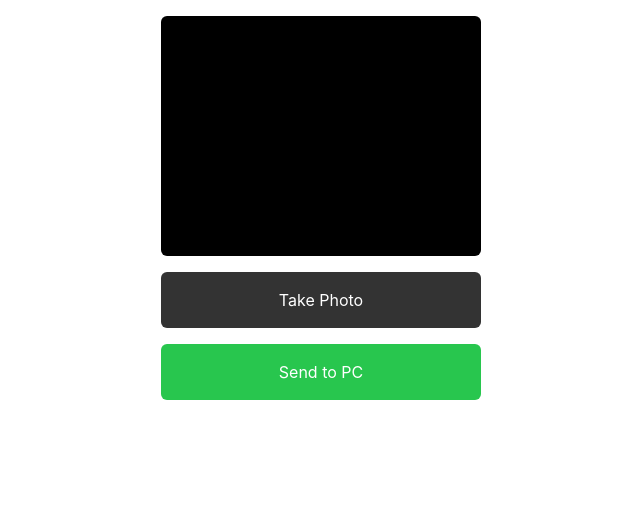
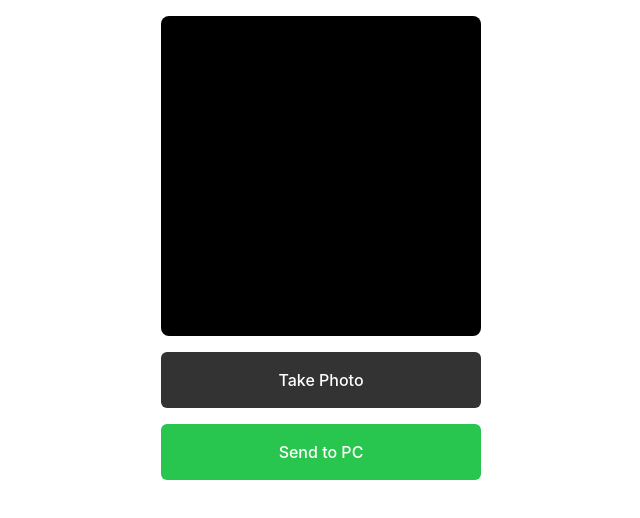
Before and after one commit to SensorTeam/scanner, a website: page public/new-index.html in a window 1280 px wide. Shown: the whole page, without its empty margins (319-959 px from the left). Drawn offline with Linux system fonts and the light colour scheme.

Commit message:
Clean up new UI

```diff
--- a/public/new-index.html
+++ b/public/new-index.html
@@ -14,6 +14,7 @@
 			line-height: 1.5;
 			text-align: center;
 			font-family: -apple-system, sans-serif;
+			-webkit-font-smoothing: antialiased;
 		}
 
 		body {
@@ -32,16 +33,18 @@
 			border-radius: 6px;
 			margin-bottom: 16px;
 			background-color: #222;
+			font-weight: 500;
 		}
 
 		.preview {
 			display: flex;
-			height: 240px;
+			height: 320px;
 			background: black;
 			overflow-y: hidden;
-			border-radius: 6px;
+			border-radius: 8px;
 			margin-bottom: 16px;
 			align-items: center;
+			position: relative;
 		}
 
 		#capture {
@@ -55,6 +58,9 @@
 	</style>
 
 	<body>
-		<div class="preview"></div>
+		<div class="preview">
+			<img src=""/>
+		</div>
 		<div class="button" id="capture">Take Photo</div>
 		<div class="button" id="send">Send to PC</div>
+	</body>
```
